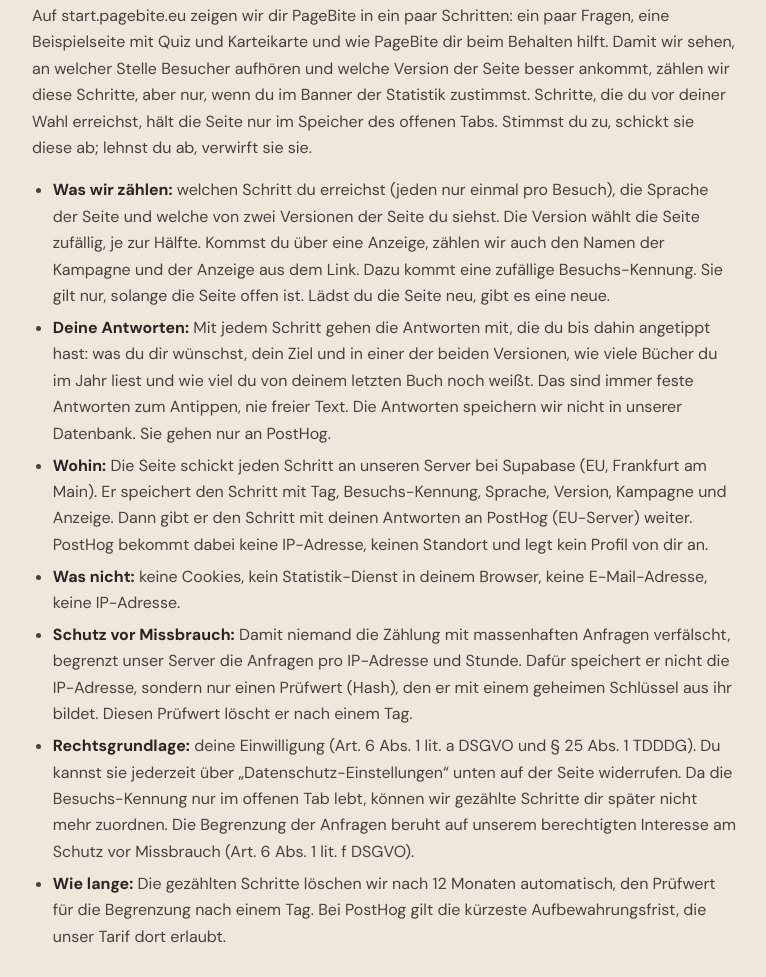
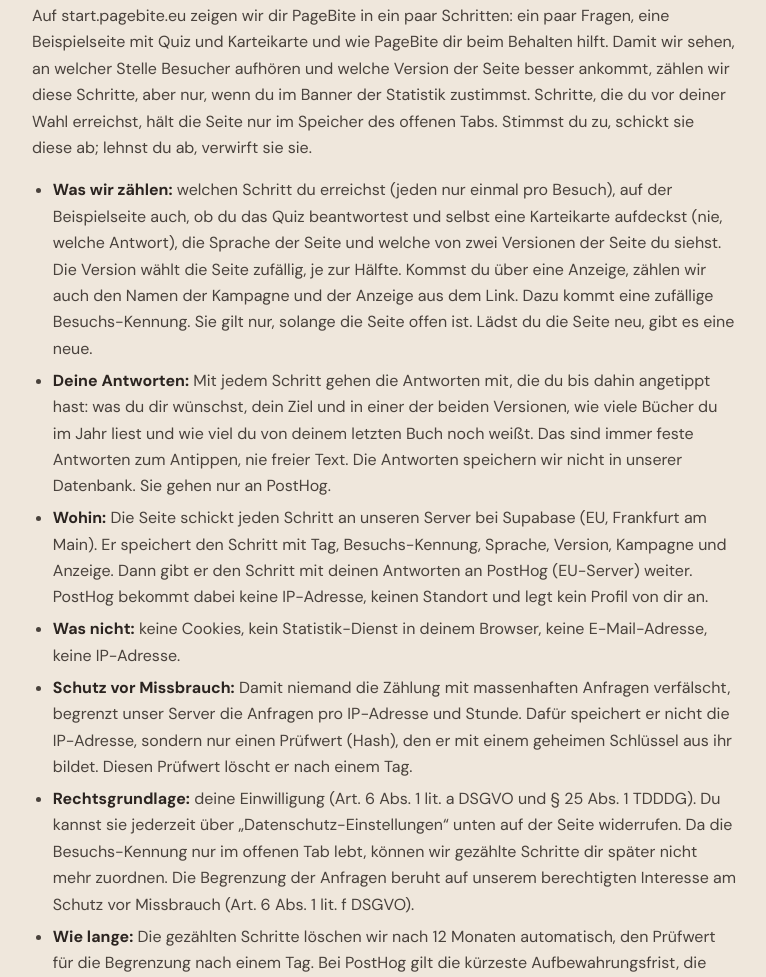
Before and after one commit to Henri069/readbyte_legal, a plain HTML site: page privacy.html in a window 1280 px wide. Shown: the part 9915-10892 px from the top of the page, without its empty margins (256-1022 px from the left). Drawn offline with Linux system fonts and the light colour scheme.

Commit message:
feat: privacy policy names the sample page counts on start.pagebite.eu
Co-Authored-By: Claude Opus 5.5 <noreply@anthropic.com>

```diff
--- a/privacy.html
+++ b/privacy.html
@@ -406,8 +406,9 @@
       zu, schickt sie diese ab; lehnst du ab, verwirft sie sie.
     </p>
     <ul>
-      <li><strong>Was wir zählen:</strong> welchen Schritt du erreichst (jeden nur einmal pro Besuch), die Sprache der
-        Seite und welche von zwei Versionen der Seite du siehst. Die Version wählt die Seite zufällig, je zur Hälfte.
+      <li><strong>Was wir zählen:</strong> welchen Schritt du erreichst (jeden nur einmal pro Besuch), auf der
+        Beispielseite auch, ob du das Quiz beantwortest und selbst eine Karteikarte aufdeckst (nie, welche Antwort), die
+        Sprache der Seite und welche von zwei Versionen der Seite du siehst. Die Version wählt die Seite zufällig, je zur Hälfte.
         Kommst du über eine Anzeige, zählen wir auch den Namen der Kampagne und der Anzeige aus dem Link. Dazu kommt eine
         zufällige Besuchs-Kennung. Sie gilt nur, solange die Seite offen ist. Lädst du die Seite neu, gibt es eine neue.
       </li>
```
Also changed, not shown: en/privacy.html (+2 -1 lines).
